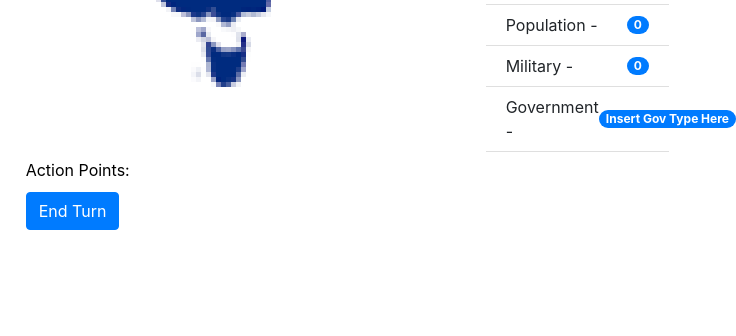
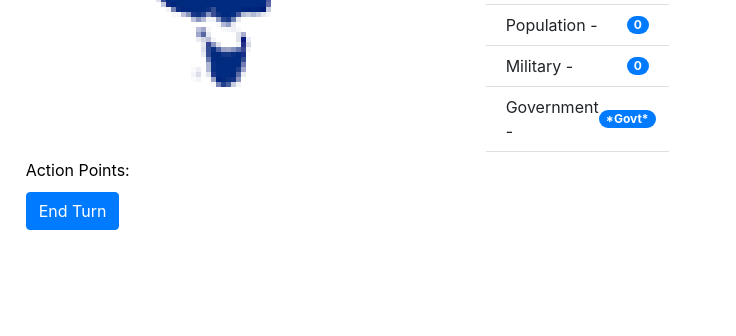
Before and after one commit to idougherty/kangaroo-killer, a website: page index.html in a window 1280 px wide. Shown: the part 414-750 px from the top of the page, 596-1332 px from the left, 736 px wide, since content can reach past the window. Drawn offline with Linux system fonts and the light colour scheme.

Commit message:
govt text

```diff
--- a/index.html
+++ b/index.html
@@ -566,7 +566,7 @@
 						>
 							Government -
 							<span class="badge badge-primary badge-pill" id="government"
-								>Insert Gov Type Here</span
+								>*Govt*</span
 							>
 						</li>
 						<div id="statlist">
```
